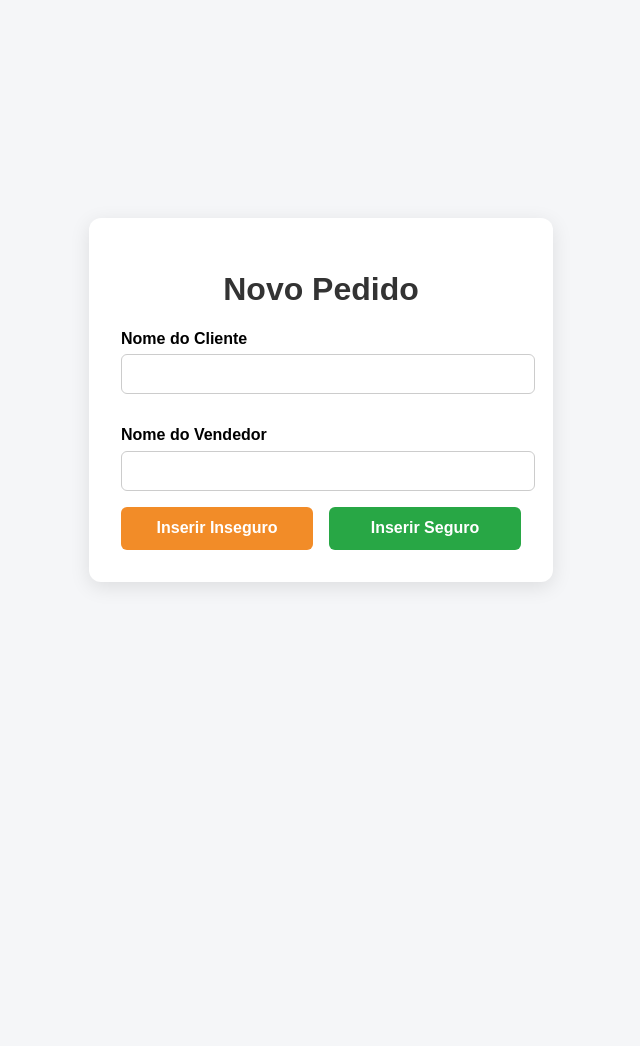
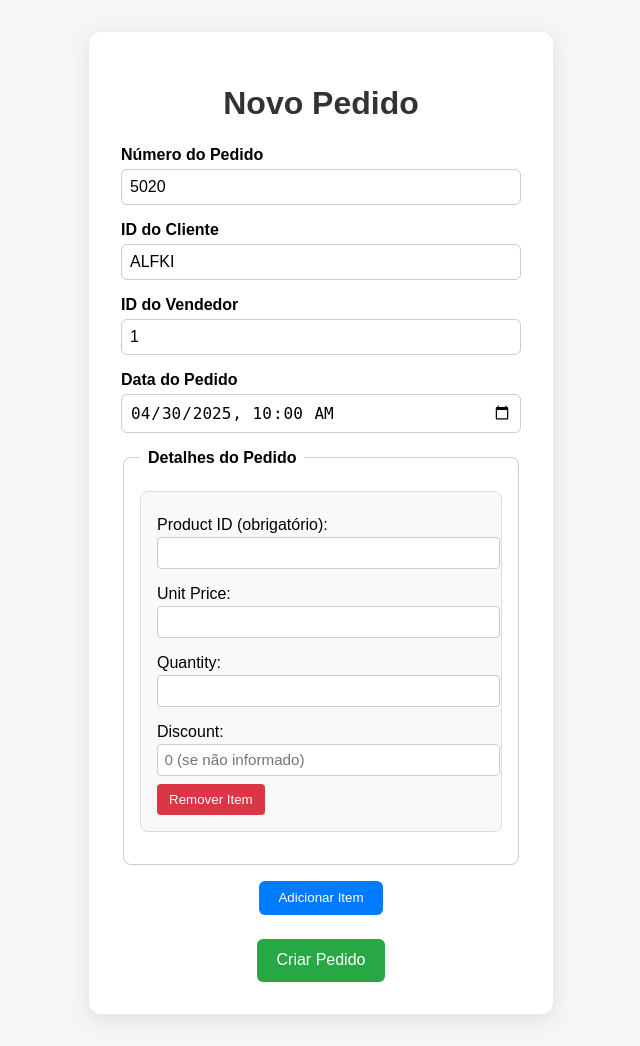
Before and after one commit to PedroNB10/database-connection-sqlalchemy, a Flask app: page / in a window 1280 px wide. Shown: the whole page, without its empty margins (319-959 px from the left). Before the commit the page ends 587 px from the top, so only its background shows below. Run offline with Flask 3, Linux system fonts and the light colour scheme; parts of the project's set-up code (start-up, migrations or seed data) failed here and were passed over; some libraries are stand-ins or nearby versions.

Commit message:
feat: add forms to insert order

```diff
--- a/backend_psycopg/static/css/style.css
+++ b/backend_psycopg/static/css/style.css
@@ -1,20 +1,18 @@
+/* Estilo básico para centralizar o formulário */
 body {
   font-family: sans-serif;
   background: #f5f6f8;
+  margin: 0;
   display: flex;
   align-items: center;
   justify-content: center;
-    height: 100vh;
-    margin: 0;
+  min-height: 100%;
+  padding: 2rem;
 }
 
-  h1 {
-    text-align: center;
-    color: #333;
-  }
-
+/* Estilo do formulário */
 form {
-    background: white;
+  background: #fff;
   padding: 2rem;
   border-radius: 12px;
   box-shadow: 0 5px 20px rgba(0, 0, 0, 0.1);
@@ -22,42 +20,150 @@ body {
   max-width: 400px;
 }
 
-  label {
-    font-weight: 600;
-    margin-top: 1rem;
-    display: block;
+/* Título */
+h1 {
+  text-align: center;
+  margin-bottom: 1.5rem;
+  color: #333;
 }
 
-  input {
-    width: 100%;
-    padding: 10px 6px;
-    margin-top: 0.4rem;
+/* Grupos de inputs */
+.form-group {
   margin-bottom: 1rem;
+  display: flex;
+  flex-direction: column;
+}
+
+.form-group label {
+  font-weight: 600;
+  margin-bottom: 0.3rem;
+}
+
+.form-group input {
+  padding: 0.5rem;
+  border: 1px solid #ccc;
   border-radius: 6px;
-    border: 1px solid #ccc;
   font-size: 1rem;
 }
 
+/* Fieldset para order details */
+fieldset {
+  border: 1px solid #ccc;
+  border-radius: 8px;
+  padding: 1rem;
+  margin-bottom: 1rem;
+}
+
+legend {
+  font-weight: bold;
+  padding: 0 0.5rem;
+  margin-bottom: 0.5rem;
+}
+
+/* Estilização dos blocos de order detail */
+.order-detail {
+  border: 1px solid #ddd;
+  padding: 1rem;
+  margin-bottom: 1rem;
+  border-radius: 8px;
+  background-color: #f9f9f9;
+}
+
+.order-detail label {
+  display: block;
+  margin-top: 0.5rem;
+  font-weight: 500;
+}
+
+.order-detail input {
+  width: 100%;
+  padding: 0.4rem;
+  margin-top: 0.2rem;
+  margin-bottom: 0.5rem;
+  border: 1px solid #ccc;
+  border-radius: 4px;
+  font-size: 0.95rem;
+}
+
+.order-detail button.remove-detail {
+  background: #dc3545;
+  color: #fff;
+  border: none;
+  padding: 0.5rem 0.75rem;
+  border-radius: 4px;
+  cursor: pointer;
+}
+
+.order-detail button.remove-detail:hover {
+  background: #c82333;
+}
+
+/* Botão para adicionar order detail */
+#addDetailButton {
+  display: block;
+  margin: 0 auto 1rem auto;
+  padding: 0.6rem 1.2rem;
+  background: #007bff;
+  color: white;
+  border: none;
+  border-radius: 6px;
+  cursor: pointer;
+}
+
+#addDetailButton:hover {
+  background: #0069d9;
+}
+
+/* Botões finais */
 .form-buttons {
   display: flex;
-    gap: 1rem;
+  justify-content: center;
+  margin-top: 1.5rem;
 }
 
-  button {
-    flex: 1;
-    padding: 0.8rem;
-    font-weight: bold;
+.btn {
+  background-color: #28a745;
+  color: #fff;
+  padding: 0.8rem 1.2rem;
   border: none;
   border-radius: 6px;
-    color: white;
   cursor: pointer;
   font-size: 1rem;
+  transition: background-color 0.3s ease;
 }
 
-  .insert_insecure {
-    background: #f28c28;
+.btn:hover {
+  background-color: #218838;
 }
 
-  .insert_secure {
-    background: #28a745;
+#messageBox {
+  position: fixed;
+  top: 10px;
+  left: 50%;
+  transform: translateX(-50%);
+  padding: 1rem 2rem;
+  border-radius: 8px;
+  font-weight: bold;
+  z-index: 1000;
+  opacity: 0.95;
 }
+
+#messageBox.info {
+  background-color: #007bff;
+  color: #fff;
+}
+
+#messageBox.success {
+  background-color: #28a745;
+  color: #fff;
+}
+
+#messageBox.warning {
+  background-color: #ffc107;
+  color: #000;
+}
+
+#messageBox.error {
+  background-color: #dc3545;
+  color: #fff;
+}
--- a/backend_psycopg/static/js/script.js
+++ b/backend_psycopg/static/js/script.js
@@ -1,32 +1,142 @@
-function submitOrder(event, url) {
-  event.preventDefault();
+document.addEventListener("DOMContentLoaded", () => {
+  const form = document.getElementById("orderForm");
+  const addDetailButton = document.getElementById("addDetailButton");
+  const orderDetailsFieldset = document.getElementById("orderDetailsFieldset");
 
-  const form = document.getElementById('orderForm');
-  const formData = new FormData(form);
-  const jsonData = {};
+  // Cria e posiciona um elemento para exibir mensagens para o usuário
+  const messageBox = document.createElement("div");
+  messageBox.id = "messageBox";
+  document.body.prepend(messageBox);
 
-  formData.forEach((value, key) => {
-    jsonData[key] = value;
+  // Função para exibir mensagens com um tipo (info, success, warning, error)
+  function showMessage(msg, type = "info") {
+    messageBox.textContent = msg;
+    messageBox.className = ""; // Limpa as classes existentes
+    messageBox.classList.add(type);
+    // Remove a mensagem após 5 segundos
+    setTimeout(() => {
+      messageBox.textContent = "";
+      messageBox.className = "";
+    }, 5000);
+  }
+
+  // Função para adicionar um novo bloco de order detail
+  function addOrderDetail() {
+    const newDetailDiv = document.createElement("div");
+    newDetailDiv.classList.add("order-detail");
+    newDetailDiv.innerHTML = `
+      <label>Product ID (obrigatório):</label>
+      <input type="number" name="productid" required />
+      <label>Unit Price:</label>
+      <input type="number" step="0.0001" name="unitprice" />
+      <label>Quantity:</label>
+      <input type="number" name="quantity" />
+      <label>Discount:</label>
+      <input type="number" step="0.01" name="discount" placeholder="0 (se não informado)" />
+      <button type="button" class="remove-detail">Remover Item</button>
+    `;
+    orderDetailsFieldset.appendChild(newDetailDiv);
+    attachRemoveListener(newDetailDiv);
+  }
+
+  // Função que adiciona um listener ao botão "Remover Item"
+  function attachRemoveListener(detailDiv) {
+    const removeButton = detailDiv.querySelector(".remove-detail");
+    removeButton.addEventListener("click", () => {
+      const detailBlocks =
+        orderDetailsFieldset.querySelectorAll(".order-detail");
+      if (detailBlocks.length <= 1) {
+        showMessage(
+          "É necessário ter pelo menos um item no pedido.",
+          "warning"
+        );
+      } else {
+        detailDiv.remove();
+        showMessage("Item removido.", "success");
+      }
+    });
+  }
+
+  // Atache o listener para o bloco já existente, se houver
+  const existingDetailDiv = orderDetailsFieldset.querySelector(".order-detail");
+  if (existingDetailDiv) {
+    attachRemoveListener(existingDetailDiv);
+  }
+
+  // Listener para adicionar novos itens
+  addDetailButton.addEventListener("click", (event) => {
+    event.preventDefault();
+    addOrderDetail();
   });
 
-  fetch(url, {
-    method: 'POST',
-    headers: {
-      'Content-Type': 'application/json'
-    },
-    body: JSON.stringify(jsonData)
-  })
-  .then(response => {
-    if (!response.ok) {
-      return response.json().then(err => { throw err });
+  form.addEventListener("submit", async (event) => {
+    event.preventDefault();
+    try {
+      // Coleta os dados do pedido principal (inputs dentro de #orderMain)
+      const orderMainInputs = document.querySelectorAll("#orderMain input");
+      const orderData = {};
+      orderMainInputs.forEach((input) => {
+        if (["orderid", "employeeid"].includes(input.name)) {
+          orderData[input.name] = input.value ? parseInt(input.value) : null;
+        } else {
+          orderData[input.name] = input.value || null;
+        }
+      });
+
+      // Coleta os dados dos detalhes do pedido (inputs dentro de elementos com a classe "order-detail")
+      const orderDetailsDivs =
+        orderDetailsFieldset.querySelectorAll(".order-detail");
+      orderData.order_details = [];
+      orderDetailsDivs.forEach((div) => {
+        const detail = {};
+        div.querySelectorAll("input").forEach((input) => {
+          if (["productid", "quantity"].includes(input.name)) {
+            detail[input.name] = input.value ? parseInt(input.value) : null;
+          } else if (["unitprice", "discount"].includes(input.name)) {
+            detail[input.name] = input.value ? parseFloat(input.value) : null;
+          } else {
+            detail[input.name] = input.value || null;
+          }
+        });
+        orderData.order_details.push(detail);
+      });
+
+      // Envia a requisição via fetch para a rota POST /api/orders
+      const response = await fetch("/api/orders", {
+        method: "POST",
+        headers: { "Content-Type": "application/json" },
+        body: JSON.stringify(orderData),
+      });
+
+      if (!response.ok) {
+        const err = await response.json();
+        // Mapeia erros conhecidos conforme seu backend
+        if (response.status === 409) {
+          throw new Error(
+            "Um pedido com esse ID já existe. Por favor, verifique os dados."
+          );
+        } else if (response.status === 400) {
+          throw new Error(
+            "Dados inválidos. Verifique se todos os campos obrigatórios foram preenchidos."
+          );
+        } else {
+          throw new Error(err.error || "Erro ao criar o pedido.");
+        }
+      }
+
+      const data = await response.json();
+      showMessage("Pedido criado com sucesso! ID: " + data.order_id, "success");
+
+      // Reseta os campos do pedido principal para vazios
+      orderMainInputs.forEach((input) => {
+        input.value = "";
+      });
+      // Limpa os detalhes e adiciona um novo bloco vazio, mantendo pelo menos um detail
+      orderDetailsFieldset.innerHTML = "";
+      addOrderDetail();
+    } catch (error) {
+      showMessage("Erro ao enviar pedido: " + error.message, "error");
+      console.error(error);
     }
-    return response.json();
-  })
-  .then(data => {
-    alert("Pedido criado com sucesso! ID: " + data.order_id);
-    form.reset();
-  })
-  .catch(error => {
-    alert("Erro ao enviar pedido: " + (error?.error || "Erro"));
   });
-}
+});
--- a/backend_psycopg/templates/index.html
+++ b/backend_psycopg/templates/index.html
@@ -3,24 +3,98 @@
   <head>
     <meta charset="UTF-8" />
     <title>Novo Pedido</title>
-  <link rel="stylesheet" href="{{ url_for('static', filename='css/style.css') }}" />
+    <link
+      rel="stylesheet"
+      href="{{ url_for('static', filename='css/style.css') }}"
+    />
   </head>
   <body>
-  <form id="orderForm">
+    <!-- Formulário com método POST -->
+    <form id="orderForm" method="POST">
       <h1>Novo Pedido</h1>
 
-    <label for="customer_name">Nome do Cliente</label>
-    <input type="text" id="customer_name" name="customerid" required />
+      <!-- Seção de dados do pedido principal -->
+      <div id="orderMain">
+        <div class="form-group">
+          <label for="orderid">Número do Pedido</label>
+          <input
+            type="number"
+            id="orderid"
+            name="orderid"
+            value="5020"
+            required
+          />
+        </div>
+        <div class="form-group">
+          <label for="customerid">ID do Cliente</label>
+          <input
+            type="text"
+            id="customerid"
+            name="customerid"
+            value="ALFKI"
+            required
+          />
+        </div>
+        <div class="form-group">
+          <label for="employeeid">ID do Vendedor</label>
+          <input
+            type="number"
+            id="employeeid"
+            name="employeeid"
+            value="1"
+            required
+          />
+        </div>
+        <div class="form-group">
+          <label for="orderdate">Data do Pedido</label>
+          <input
+            type="datetime-local"
+            id="orderdate"
+            name="orderdate"
+            value="2025-04-30T10:00:00"
+            required
+          />
+        </div>
+      </div>
 
-    <label for="salesperson_name">Nome do Vendedor</label>
-    <input type="number" id="salesperson_name" name="employeeid" required />
+      <!-- Seção para os detalhes do pedido -->
+      <fieldset id="orderDetailsFieldset">
+        <legend>Detalhes do Pedido</legend>
+        <!-- Bloco fixo inicial de detalhe -->
+        <div class="order-detail">
+          <label>Product ID (obrigatório):</label>
+          <input type="number" name="productid" required />
 
+          <label>Unit Price:</label>
+          <input type="number" step="0.0001" name="unitprice" />
+
+          <label>Quantity:</label>
+          <input type="number" name="quantity" />
+
+          <label>Discount:</label>
+          <input
+            type="number"
+            step="0.01"
+            name="discount"
+            placeholder="0 (se não informado)"
+          />
+
+          <button type="button" class="remove-detail">Remover Item</button>
+        </div>
+      </fieldset>
+
+      <!-- Botão para adicionar mais detalhes -->
+      <button type="button" id="addDetailButton">Adicionar Item</button>
+
+      <!-- Botão para enviar o pedido -->
       <div class="form-buttons">
-      <button class="insert_insecure" onclick="submitOrder(event, '/insert_insecure')">Inserir Inseguro</button>
-      <button class="insert_secure" onclick="submitOrder(event, '/insert_secure')">Inserir Seguro</button>
+        <button type="submit" class="btn">Criar Pedido</button>
       </div>
     </form>
 
-  <script src="{{ url_for('static', filename='js/script.js') }}" defer></script>
+    <script
+      src="{{ url_for('static', filename='js/script.js') }}"
+      defer
+    ></script>
   </body>
 </html>
```
Lines whose indentation alone changed are shown as unchanged.
